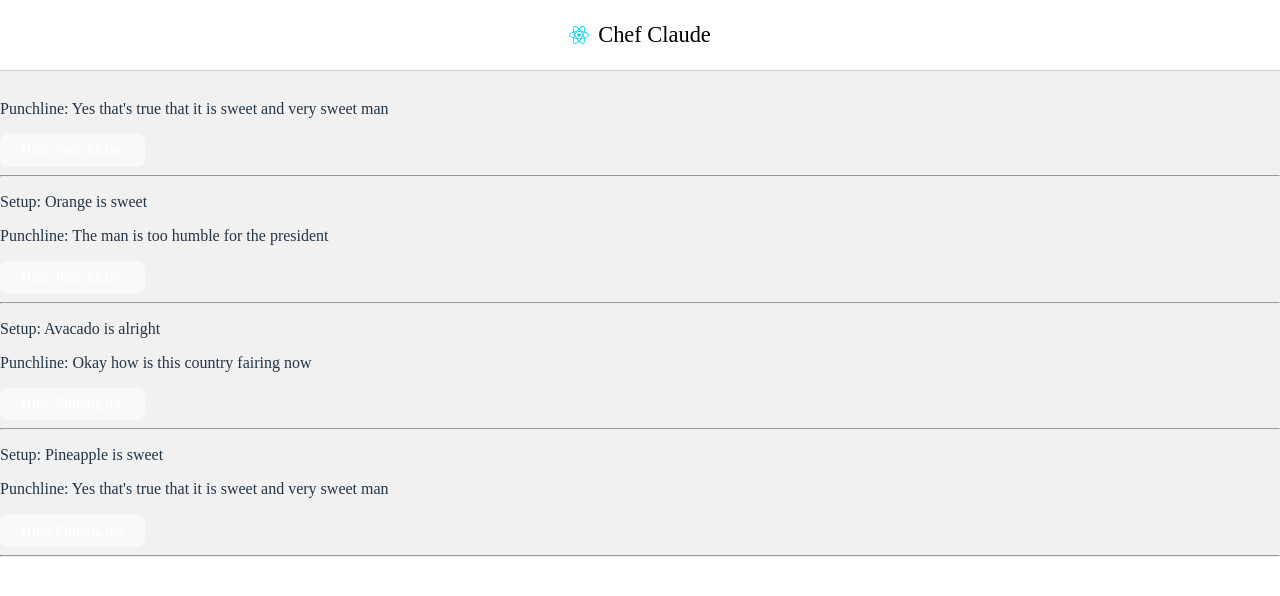
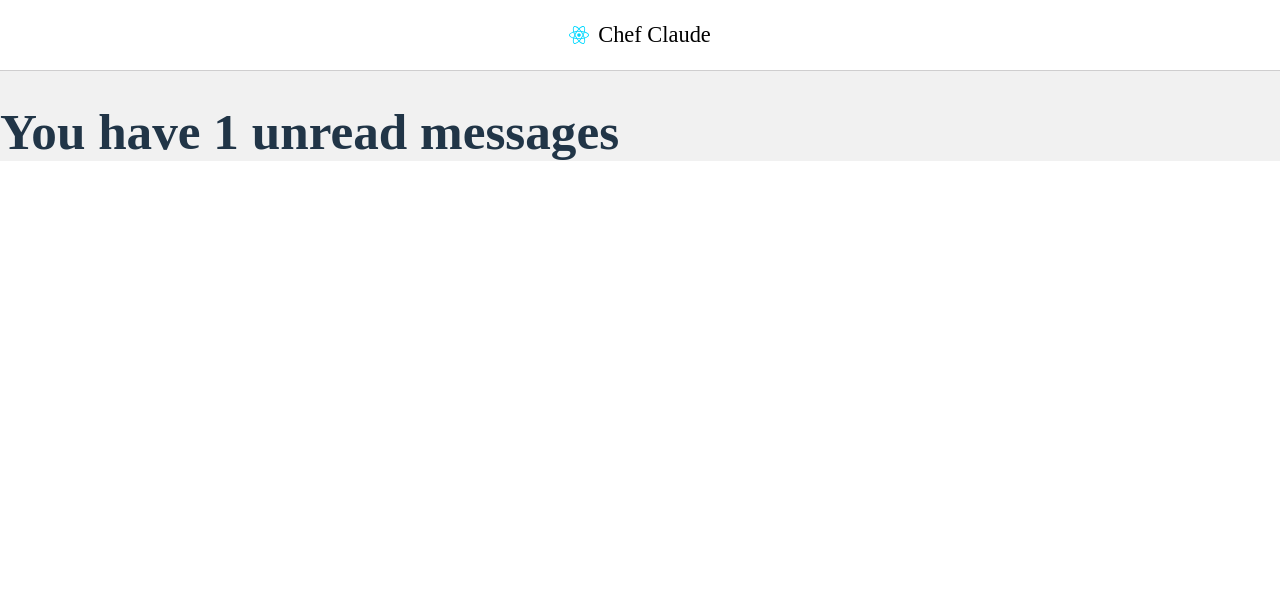
Before and after one commit to Shadowcruv/first-react, a React (Vite) app: page / in a window 1280 px wide. Shown: the top 596 px of the page. Built offline with nearby package versions, Linux system fonts and the light colour scheme.

Commit message:
conditional rendering using tenary

```diff
--- a/src/App.jsx
+++ b/src/App.jsx
@@ -11,6 +11,7 @@ import jokes from './jokesData'
 import data from './data'
 import MainChef from './components/MainChef'
 import Form from './components/Form'
+import Chat from './components/Chat'
 
 // function App() {
 //   const [count, setCount] = useState(0)
@@ -126,11 +127,17 @@ export default function App(){
     />
   ))
 
+  const [unreadMessages, setUnreadMessages] = useState(["2"])
+
+  const n = unreadMessages.length
+
+
   return (
     <>
       <Header />
+      <Chat count={n}/>
       {/* <Form /> */}
-      {jokesComponentList}
+      {/* {jokesComponentList} */}
       {/* <MainChef /> */}
     </>
 
--- /dev/null
+++ b/src/components/Chat.jsx
@@ -0,0 +1,9 @@
+export default function Chat(props){
+
+
+
+  return (
+      props.count > 0 ? <h1>You have {props.count} unread messages</h1> : <h1>You have no unread messages</h1>
+
+  )
+}
```
